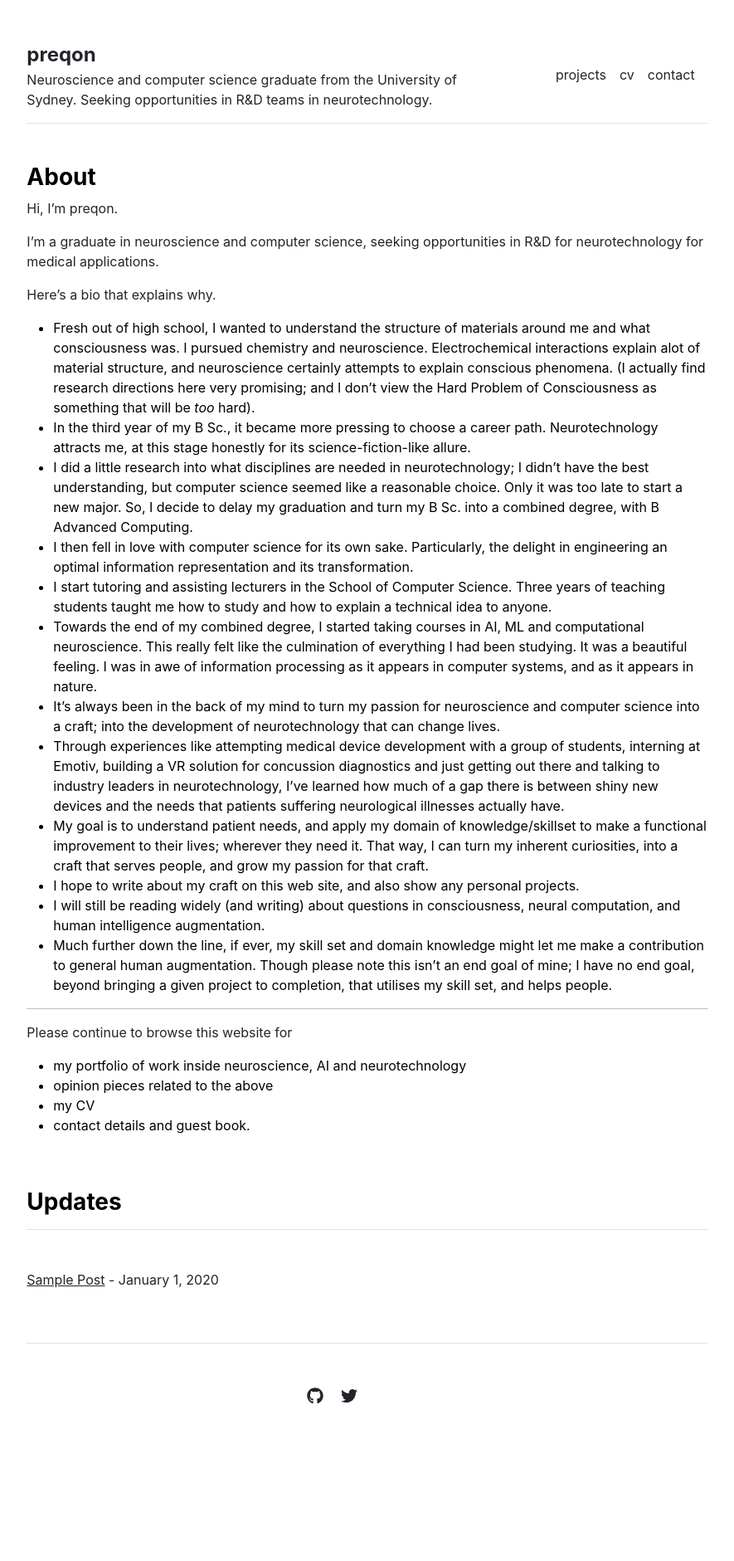
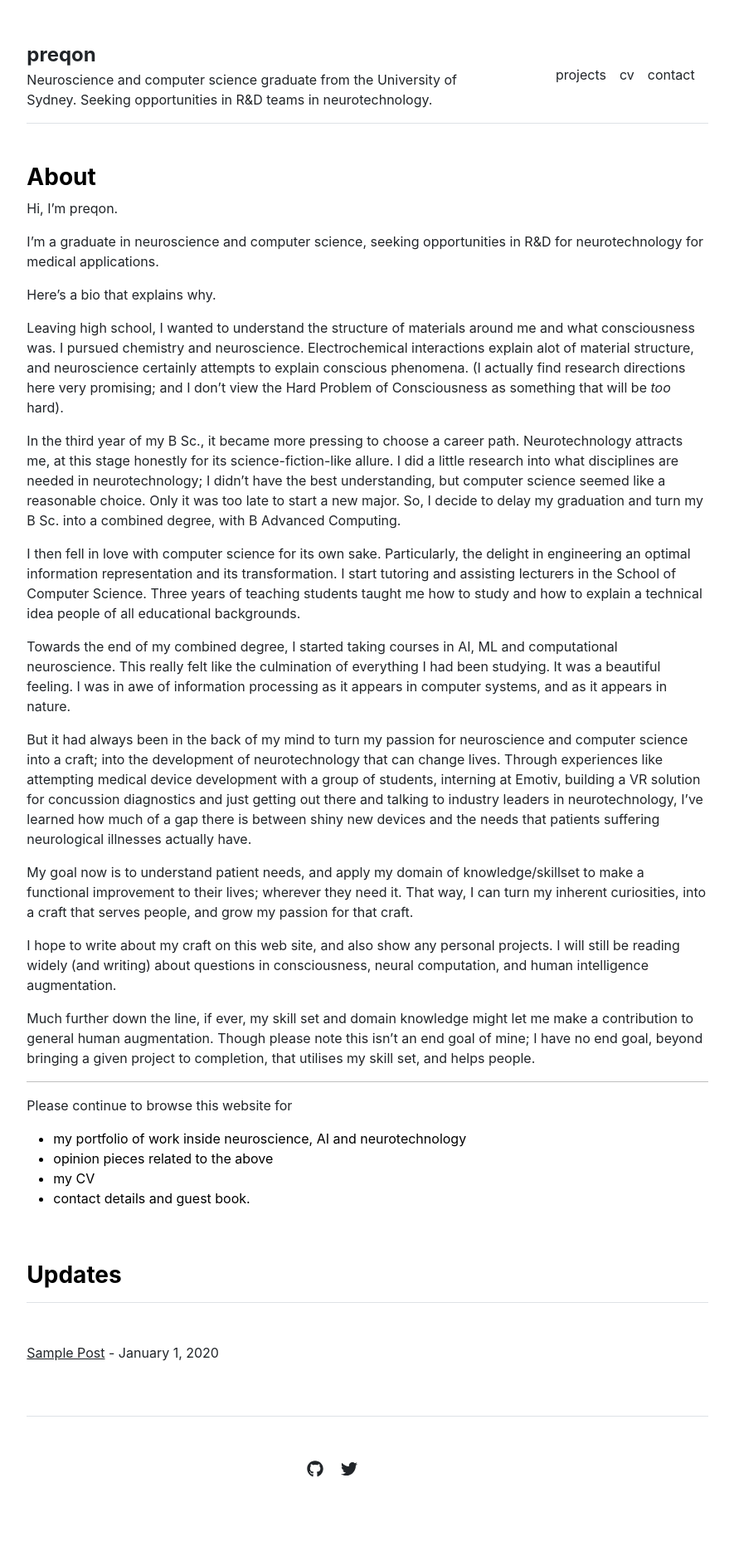
Before and after one commit to preqon/preqon.github.io, a Jekyll site: the page built from index.md, in a window 1280 px wide. Shown: the whole page at 83% size, without its empty margins (197-1082 px from the left). Built offline with Jekyll 4.4.1, drawn with Linux system fonts in a browser that asks for light colours; before the commit the page ends 1793 px from its top, so only the background shows below that.

Commit message:
bio formatting/edits

```diff
--- a/index.md
+++ b/index.md
@@ -10,47 +10,51 @@ in R&D for neurotechnology for medical applications.
 
 Here's a bio that explains why.
 
-- Fresh out of high school, I wanted to understand the structure of materials
+Leaving high school, I wanted to understand the structure of materials
 around me and what consciousness was. I pursued chemistry and neuroscience.
 Electrochemical interactions explain alot of material structure, and neuroscience
 certainly attempts to explain conscious phenomena. (I actually find research
 directions here very promising; and I don't view the Hard Problem of
 Consciousness as something that will be *too* hard).
-- In the third year of my B Sc., it became more pressing to choose a career path.
+
+
+In the third year of my B Sc., it became more pressing to choose a career path.
 Neurotechnology attracts me, at this stage honestly for its science-fiction-like
-allure.
-- I did a little research into what disciplines are needed in neurotechnology;
+allure. I did a little research into what disciplines are needed in neurotechnology;
 I didn't have the best understanding, but computer science seemed like a
 reasonable choice. Only it was too late to start a new major. So, I decide to
 delay my graduation and turn my B Sc. into a combined degree, with B Advanced
 Computing.
-- I then fell in love with computer science for its own sake. Particularly,
+
+I then fell in love with computer science for its own sake. Particularly,
 the delight in engineering an optimal information representation and its
-transformation.
-- I start tutoring and assisting lecturers in the School of Computer Science.
-Three years of teaching students taught me how to study and how to explain a
-technical idea to anyone.
-- Towards the end of my combined degree, I started taking courses in AI, ML and
+transformation. I start tutoring and assisting lecturers in the School of
+Computer Science. Three years of teaching students taught me how to study and
+how to explain a technical idea people of all educational backgrounds.
+
+Towards the end of my combined degree, I started taking courses in AI, ML and
 computational neuroscience. This really felt like the culmination of everything
 I had been studying. It was a beautiful feeling. I was in awe of information
 processing as it appears in computer systems, and as it appears in nature.
-- It's always been in the back of my mind to turn my passion for neuroscience
+
+But it had always been in the back of my mind to turn my passion for neuroscience
 and computer science into a craft; into the development of neurotechnology that
-can change lives.
-- Through experiences like attempting medical device development with a group of
-students, interning at Emotiv, building a VR solution for concussion diagnostics
-and just getting out there and talking to industry leaders in neurotechnology,
-I've learned how much of a gap there is between shiny new devices and the needs
-that patients suffering neurological illnesses actually have.
-- My goal is to understand patient needs, and apply my domain of
+can change lives. Through experiences like attempting medical device development
+with a group of students, interning at Emotiv, building a VR solution for concussion diagnostics and just getting out there and talking to industry leaders in
+neurotechnology, I've learned how much of a gap there is between shiny new
+devices and the needs that patients suffering neurological illnesses actually
+have.
+
+My goal now is to understand patient needs, and apply my domain of
 knowledge/skillset to make a functional improvement to their lives; wherever
 they need it. That way, I can turn my inherent curiosities, into a craft that
 serves people, and grow my passion for that craft.
-- I hope to write about my craft on this web site, and also show any personal
-projects.
-- I will still be reading widely (and writing) about questions
+
+I hope to write about my craft on this web site, and also show any personal
+projects. I will still be reading widely (and writing) about questions
 in consciousness, neural computation, and human intelligence augmentation.
-- Much further down the line, if ever, my skill set and domain knowledge
+
+Much further down the line, if ever, my skill set and domain knowledge
 might let me make a contribution to general human augmentation. Though please
 note this isn't an end goal of mine; I have no end goal, beyond bringing a
 given project to completion, that utilises my skill set, and helps people.
```
